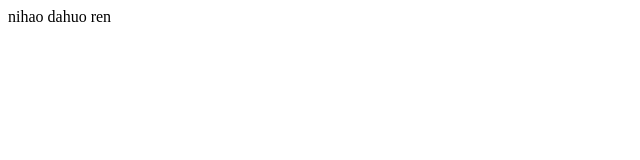
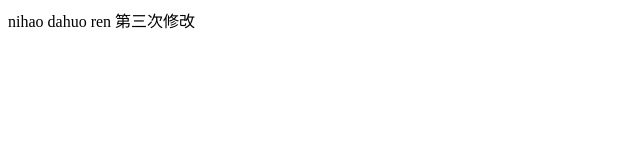
Before and after one commit to shenguoshan/OnlineMap, a plain HTML site: page WebContent/index.html in a window 1280 px wide. Shown: the whole page, without its empty margins (0-640 px from the left). Drawn offline with Linux system fonts and the light colour scheme.

Commit message:
第三次修改

```diff
--- a/WebContent/index.html
+++ b/WebContent/index.html
@@ -5,6 +5,6 @@
 <title>Insert title here</title>
 </head>
 <body>
-  nihao dahuo ren
+  nihao dahuo ren  第三次修改
 </body>
 </html>
```
